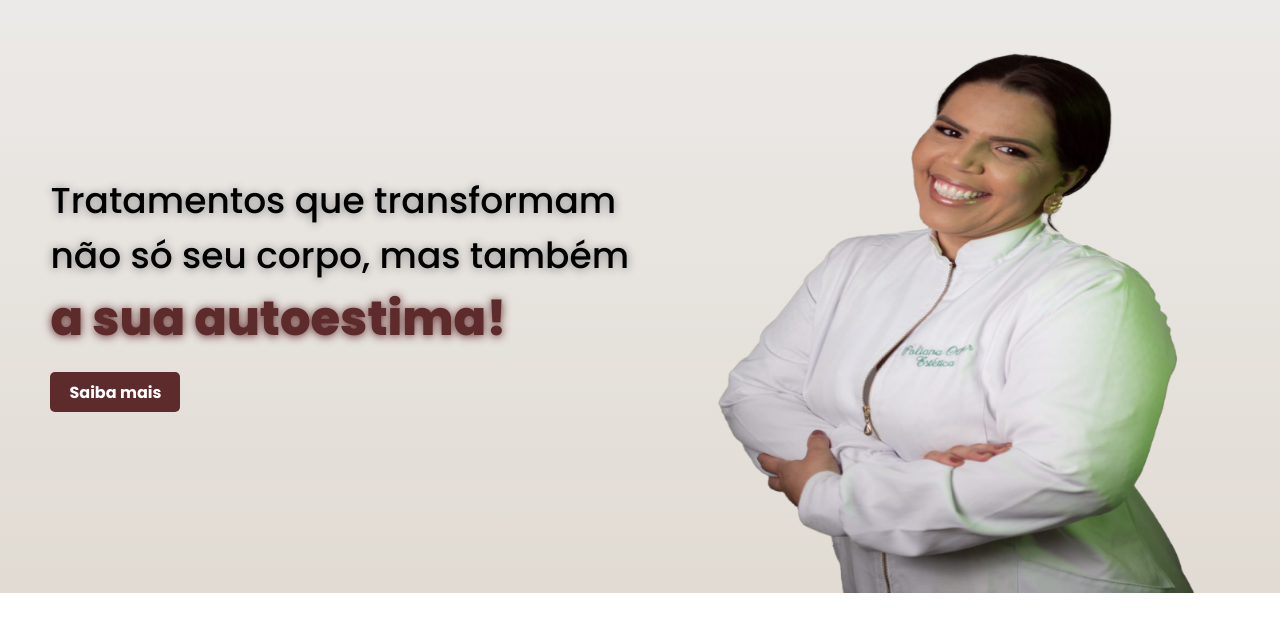
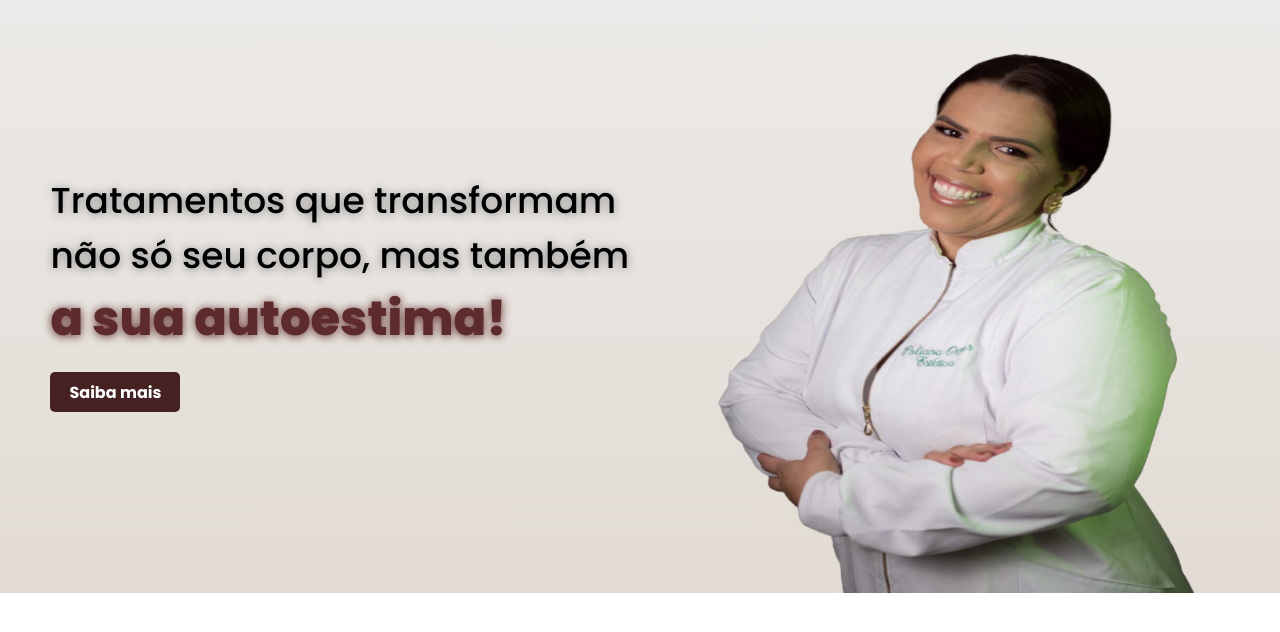
Before and after one commit to emaildemarcosrj/centroesteticopo, a plain HTML site: page index.html in a window 1280 px wide. Shown: the part 88-720 px from the top of the page. Drawn offline with Linux system fonts and the light colour scheme.

Commit message:
alterando a paleta de cor do botao

```diff
--- a/style.css
+++ b/style.css
@@ -65,7 +65,7 @@ button {
   width: 130px;
   height: 40px;
   border-radius: 5px;
-  background-color:#5d2b2b;
+  background-color:#462121;
   cursor: pointer;
   border: 0;
   color: white;
```
